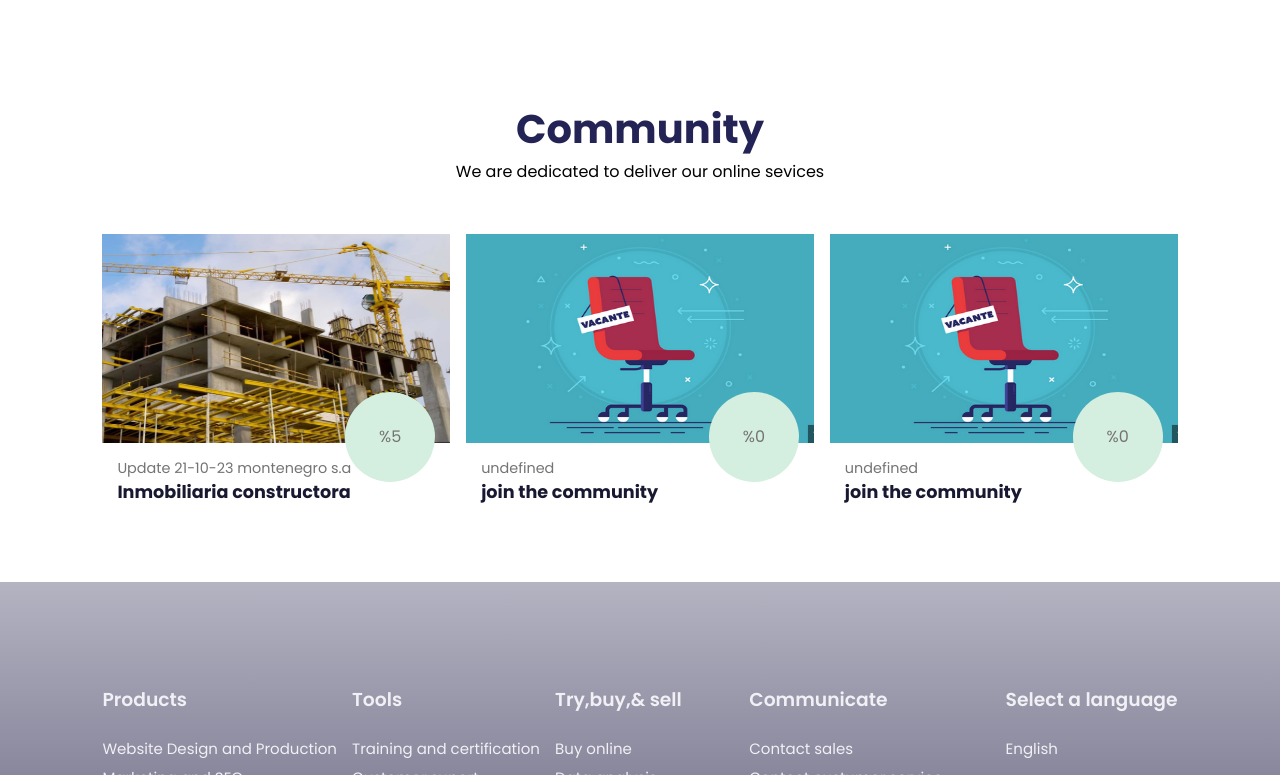
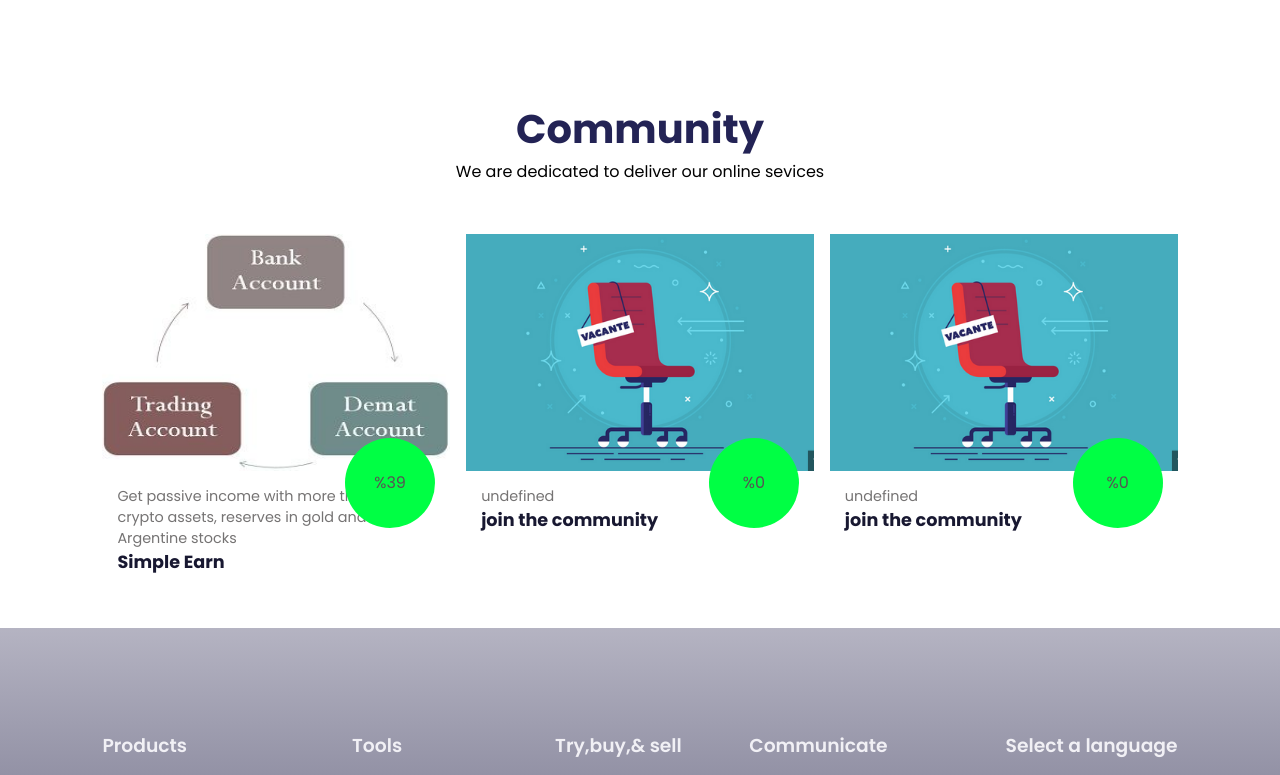
Before and after one commit to quki3/htmlfive.github.io, a plain HTML site: page index.html in a window 1280 px wide. Shown: the part 1386-2161 px from the top of the page. Drawn offline with Linux system fonts and the light colour scheme.

Commit message:
02/02/2025 11am

```diff
--- a/index.html
+++ b/index.html
@@ -37,8 +37,8 @@
 		<!-- Home -->
 		<section id="home">
 			<h2>Brufau Entrepeneurial Venture</h2>
-			<p>Living Standard -Last Updated 22 October 2023</p>
-			<p>I'm a "junior" freelance open source programmer with 2 years of experience in the technology industry. I enjoy creating and executing successful apps with proper documentation, structured code, and following good practices. This approach facilitates the seamless integration of new functional features and allows new developers to easily maintain and contribute to the codebase.</p>
+			<p>Living Standard -Last Updated 02 february 2025</p>
+			<p>I'm a "junior" freelance open source programmer with 3 years of experience in the technology industry. I enjoy creating and executing successful apps with proper documentation, structured code, and following good practices. This approach facilitates the seamless integration of new functional features and allows new developers to easily maintain and contribute to the codebase.</p>
 			<div class="btn">
 				<a class="green" href="https://www.greenpeace.org">Help Greenpeace</a>
 				<a class="yellow" href="https://mpago.la/1EtSLeA">Help Me Grow</a>
@@ -78,13 +78,13 @@
 			<p>We are dedicated to deliver our online sevices</p>
 			<div class="community-box">
 				<div class="community-box-box">
-					<img src="./utils/communityCI.png" alt="constructora inmobiliaria">
+					<img src=".\utils\demat-vs-trading-account1.png" alt="constructora inmobiliaria">
 					<div class="details">
-						<span>Update 21-10-23 montenegro s.a</span>
-						<h6>Inmobiliaria  constructora</h6>
+						<span>Get passive income with more than 10 crypto assets, reserves in gold and Argentine stocks</span>
+						<h6>Simple Earn</h6>
 					</div>
 					<div class="grow">
-						%5
+						%39
 					</div>
 				</div>
 				<div class="community-box-box">
@@ -145,7 +145,7 @@
 		</footer>
 		<div class="copyright">
 			<p>© 2023 BRUFAU, Inc.</p>
-			<img src="./utils/insta.png" alt="instagram" href="#">
+			<img src="./utils/insta.png" alt="instagram" href="https://www.instagram.com/gabriel.brufau.quki/">
 		</div>
 		<script src="./menu.js"></script>
 	</body>
--- a/style.css
+++ b/style.css
@@ -183,8 +183,8 @@ nav .navigation ul li a:hover {
 	padding:15px 15px 0 15px;
 }
 #community .community-box-box .grow{
-	background-color: #d4efdf ;
-	color: #757373;
+	background-color: #00ff44 ;
+	color: #565454;
 	line-height:90px;
 	width:90px;
 	height:90px;
```
Also changed, not shown: utils/communityCI.png (deleted), utils/demat-vs-trading-account1.png (added).
